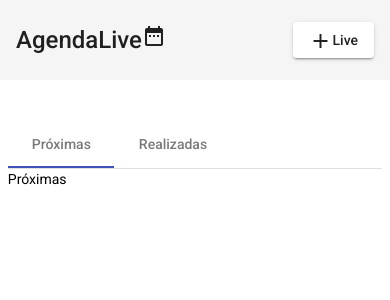
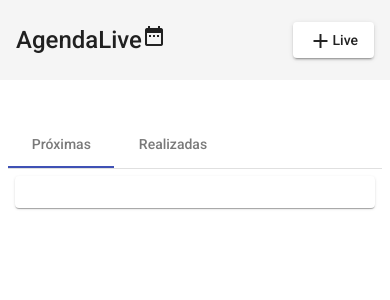
Before and after one commit to fernandoAvargas/AgendaLiveFront, an Angular app: page / in a window 390 px wide. Shown: the top 300 px of the page. Built offline with nearby package versions, Linux system fonts and the light colour scheme.

Commit message:
Responsividade e FelxGrid

```diff
--- a/package.json
+++ b/package.json
@@ -16,6 +16,7 @@
     "@angular/common": "~9.1.4",
     "@angular/compiler": "~9.1.4",
     "@angular/core": "~9.1.4",
+    "@angular/flex-layout": "^11.0.0-beta.33",
     "@angular/forms": "~9.1.4",
     "@angular/material": "^9.2.4",
     "@angular/platform-browser": "~9.1.4",
--- a/src/app/app.module.ts
+++ b/src/app/app.module.ts
@@ -10,6 +10,7 @@
 import { BrowserAnimationsModule } from '@angular/platform-browser/animations';
 import { HomeComponent } from './views/home/home.component';
 import { LiveListComponent } from './views/home/live-list/live-list.component';
+import {MatCardModule} from '@angular/material/card';
 
 @NgModule({
   declarations: [
@@ -24,7 +25,8 @@
     MatToolbarModule,
     MatIconModule,
     MatButtonModule,
-    MatTabsModule
+    MatTabsModule,
+    MatCardModule
   ],
   providers: [],
   bootstrap: [AppComponent]
--- a/src/app/views/home/home.component.css
+++ b/src/app/views/home/home.component.css
@@ -6,3 +6,7 @@
    font-size: 1.5rem;
    height:80px;
 }
+
+.liveSpace {
+   margin: 0.5%;
+ }
--- a/src/app/views/home/live-list/live-list.component.css
+++ b/src/app/views/home/live-list/live-list.component.css
@@ -3,3 +3,7 @@
     padding-left : 2%;
     padding-right: 2%;
 }
+
+.space {
+    padding: 2%;
+}
--- a/src/app/views/home/live-list/live-list.component.html
+++ b/src/app/views/home/live-list/live-list.component.html
@@ -1,4 +1,18 @@
 <mat-tab-group mat-align-tabs="start" class="listHome">
-    <mat-tab label="Próximas"> Próximas </mat-tab>
+    <mat-tab label="Próximas">
+        <div fxLayout="row" fxLayoutAlign="start center" class="space">
+            <div class="liveSpace">
+                <mat-card class="example-card"
+                    fxFlex="0 1 calc(33.3% - 11px)"
+                    fxFlex.lt-md="0 1 calc(50% - 11px)"
+                    fxFlex.lt-sm="100%">
+                    <mat-card-header>
+                    </mat-card-header>
+                    <mat-card-content>
+                    </mat-card-content>
+                </mat-card>
+            </div>
+        </div>
+    </mat-tab>
     <mat-tab label="Realizadas"> Realizadas </mat-tab>
 </mat-tab-group>
```
Also changed, not shown: 1 other file (tests, documents, lock files or other folders).
